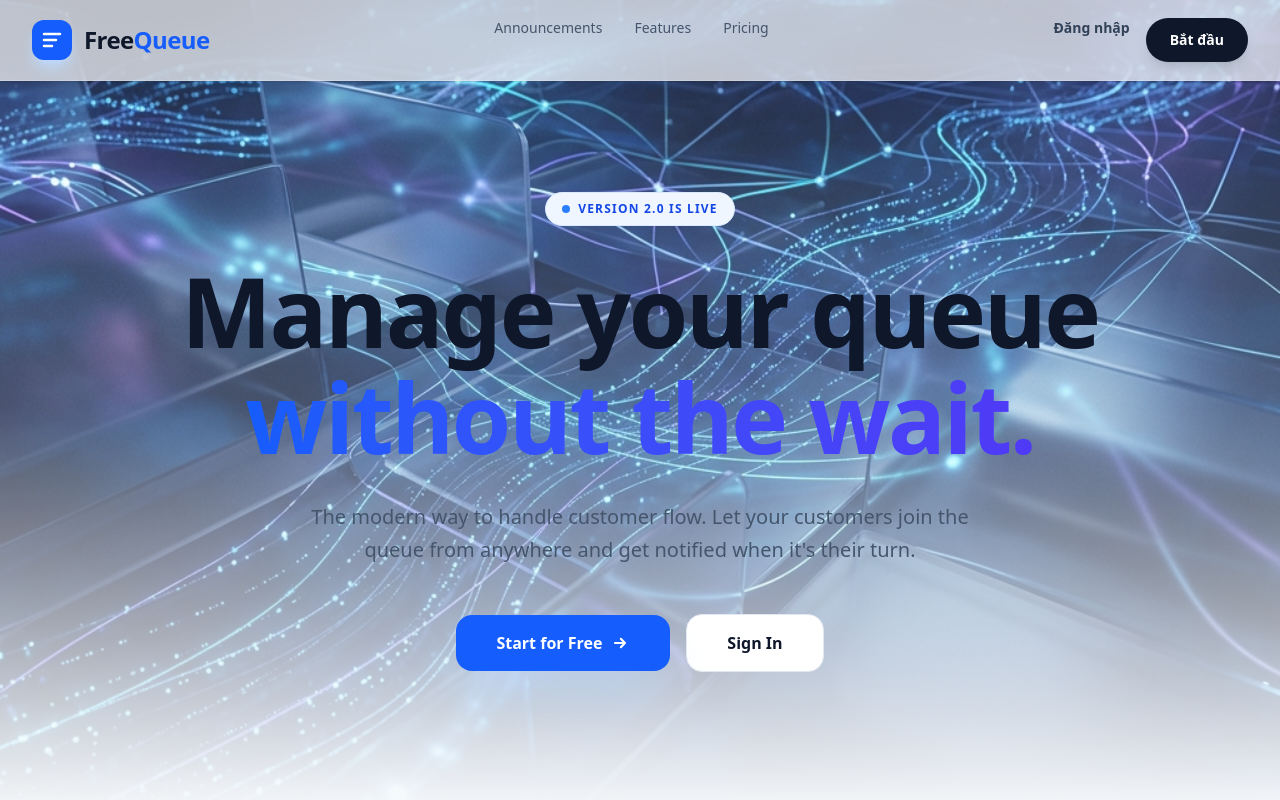
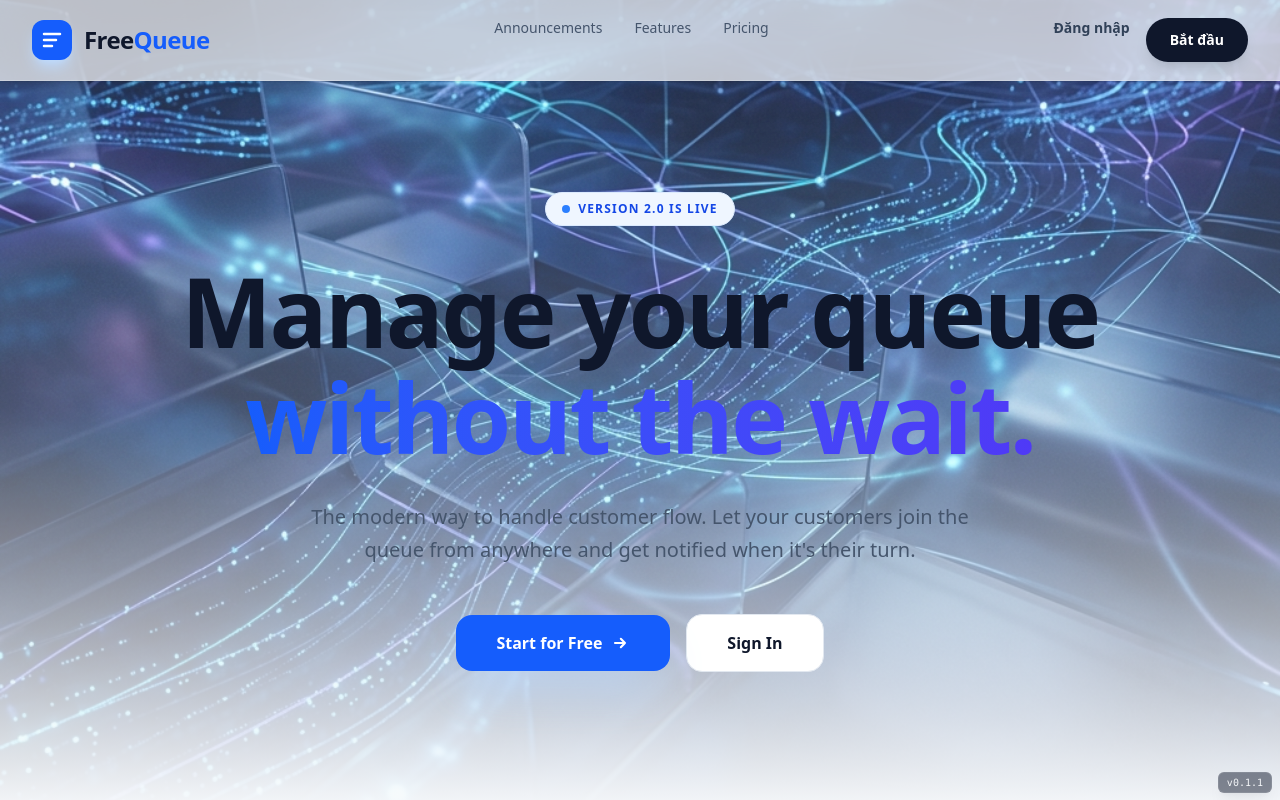
Before and after one commit to chautnus/queue-app, a Next.js app: page / in a window 1280 px wide. Shown: the top 800 px of the page. Built offline with nearby package versions, Linux system fonts and the light colour scheme; no server answers.

Commit message:
fix: add version footer and bump version to 0.1.1

```diff
--- a/package.json
+++ b/package.json
@@ -1,6 +1,6 @@
 {
   "name": "queue-app",
-  "version": "0.1.0",
+  "version": "0.1.1",
   "private": true,
   "scripts": {
     "dev": "next dev --turbopack",
--- a/src/app/layout.tsx
+++ b/src/app/layout.tsx
@@ -3,6 +3,7 @@ import Script from "next/script";
 import Providers from "@/components/Providers";
 import LocaleProvider from "@/components/LocaleProvider";
 import "./globals.css";
+import VersionFooter from "@/components/VersionFooter";
 
 export const metadata: Metadata = {
   title: { default: "FreeQueue", template: "%s | FreeQueue" },
@@ -59,6 +60,7 @@ export default function RootLayout({
           />
         )}
         <Script src="/sw-register.js" strategy="afterInteractive" />
+        <VersionFooter />
       </body>
     </html>
   );
--- /dev/null
+++ b/src/components/VersionFooter.tsx
@@ -0,0 +1,11 @@
+import pkg from "../../package.json";
+
+export default function VersionFooter() {
+  return (
+    <div className="fixed bottom-2 right-2 z-[9999] pointer-events-none opacity-50 hover:opacity-100 transition-opacity">
+      <span className="bg-slate-900 text-white text-[10px] font-mono px-2 py-1 rounded-md shadow-lg border border-white/10">
+        v{pkg.version}
+      </span>
+    </div>
+  );
+}
```
